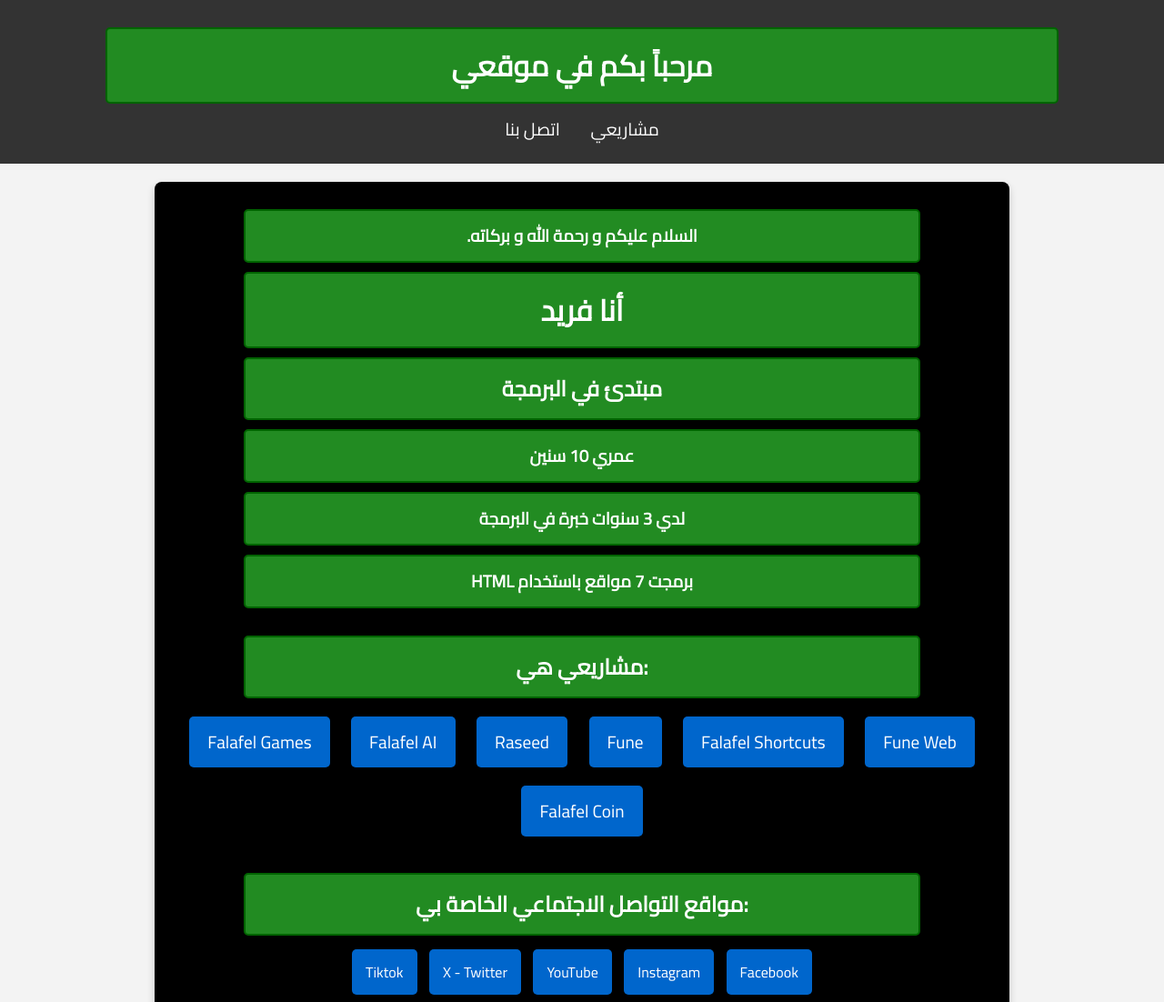
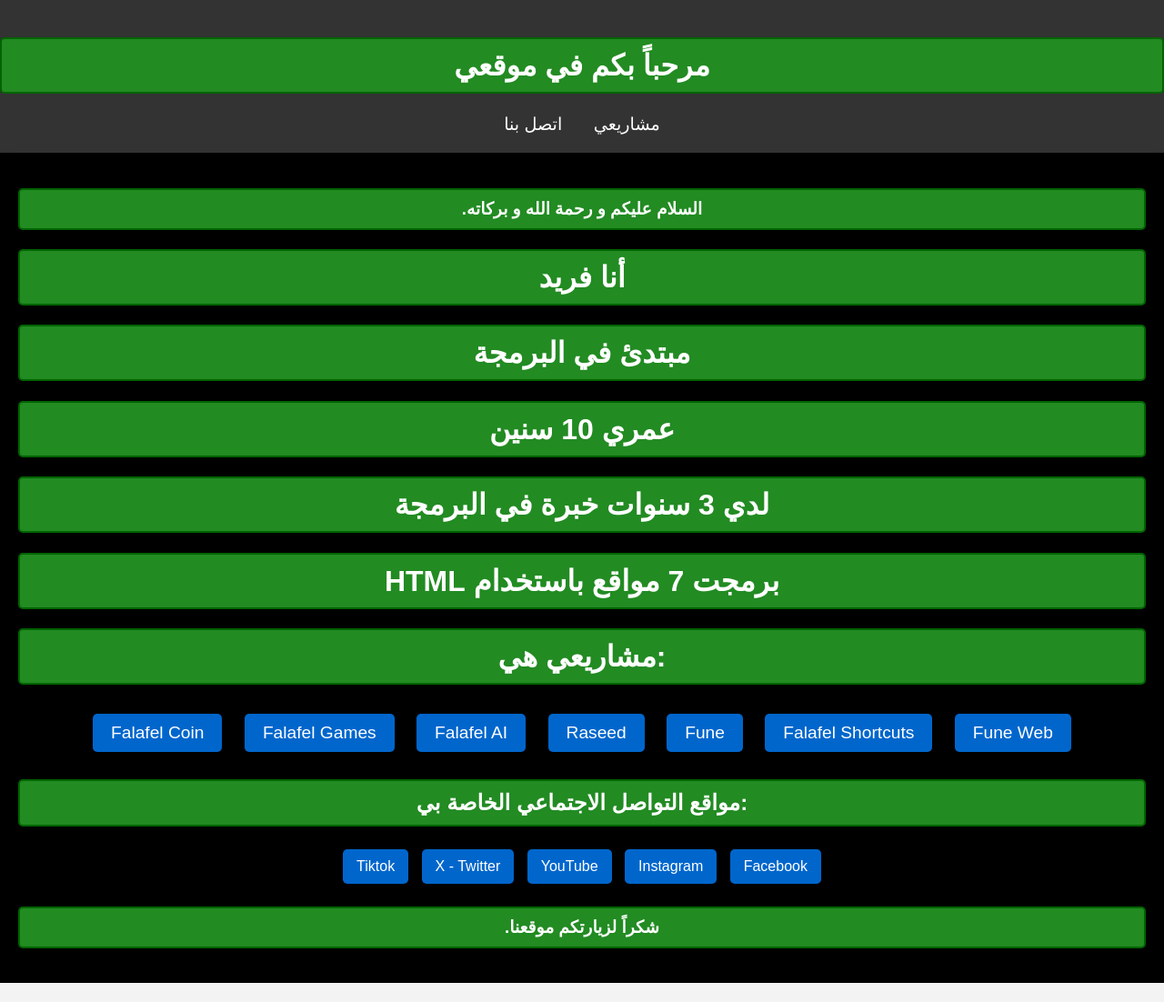
Before and after one commit to 1MrFalafel/1MrFalafel.github.io, a plain HTML site: page index.html in a window 1280 px wide. Shown: the top 1102 px of the page at 91% size. After the commit the page ends 1081 px from the top, so only its background shows below. Drawn offline with Linux system fonts and the light colour scheme.

Commit message:
Update index.html

```diff
--- a/index.html
+++ b/index.html
@@ -2,20 +2,18 @@
 <html lang="ar" dir="rtl">
 <head>
     <meta charset="UTF-8" />
-    <meta name="viewport" content="width=device-width, initial-scale=1" />
+    <meta name="viewport" content="width=device-width, initial-scale=1.0" />
     <meta name="description" content="موقع فريد، مبرمج مبتدئ يعرض مشاريعه ومهاراته في البرمجة باستخدام HTML." />
     <meta name="keywords" content="فريد، برمجة، HTML، مشاريع، فلافل" />
     <title>Falafel</title>
     <link rel="icon" href="Mr.Falafel.PNG" type="image/png" />
-    <!-- خط عربي من جوجل -->
-    <link href="https://fonts.googleapis.com/css2?family=Cairo&display=swap" rel="stylesheet" />
+
     <style>
         body {
             margin: 0;
-            font-family: 'Cairo', Arial, sans-serif;
+            font-family: Arial, sans-serif;
             background-color: #f3f3f3;
             scroll-behavior: smooth;
-            color: #222;
         }
 
         .all {
@@ -23,40 +21,41 @@
             padding: 20px;
             box-shadow: 0 4px 8px rgba(0, 0, 0, 0.2);
             animation: fadeIn 2s ease-in-out;
-            color: white;
-            border-radius: 8px;
-            max-width: 900px;
-            margin: 20px auto;
-        }
-
-        h1, h2, h3 {
-            text-align: center;
-            background-color: #228B22;
-            color: white;
-            border-radius: 5px;
-            margin: 10px auto;
-            max-width: 80%;
-            padding: 10px;
         }
 
         h1 {
+            text-align: center;
             border: 2px solid #006400;
+            background-color: #228B22;
+            color: white;
+            padding: 10px;
+            border-radius: 5px;
             animation: slideIn 1.5s ease-in-out;
         }
 
         h2 {
+            text-align: center;
             border: 2px solid #006400;
+            background-color: #228B22;
+            color: white;
+            padding: 10px;
+            border-radius: 5px;
             animation: fadeIn 2.5s ease-in-out;
         }
 
         h3 {
+            text-align: center;
             border: 2px double #006400;
+            background-color: #228B22;
+            color: white;
+            padding: 10px;
+            border-radius: 5px;
             animation: fadeIn 2.5s ease-in-out;
         }
 
         .products {
             text-align: center;
-            margin: 30px 0;
+            margin: 20px 0;
         }
 
         .products a {
@@ -80,7 +79,7 @@
 
         .social-buttons {
             text-align: center;
-            margin: 30px 0;
+            margin: 20px 0;
         }
 
         .social-buttons a {
@@ -120,20 +119,38 @@
         }
 
         @keyframes fadeIn {
-            from { opacity: 0; }
-            to { opacity: 1; }
+            from {
+                opacity: 0;
+            }
+            to {
+                opacity: 1;
+            }
         }
 
         @keyframes slideIn {
-            from { transform: translateX(-100%); }
-            to { transform: translateX(0); }
+            from {
+                transform: translateX(-100%);
+            }
+            to {
+                transform: translateX(0);
+            }
         }
 
         @keyframes zoomIn {
-            from { transform: scale(0.5); opacity: 0; }
-            to { transform: scale(1); opacity: 1; }
+            from {
+                transform: scale(0.5);
+                opacity: 0;
+            }
+            to {
+                transform: scale(1);
+                opacity: 1;
+            }
         }
     </style>
+
+    <!-- كود جوجل أدسنس -->
+    <script async src="https://pagead2.googlesyndication.com/pagead/js/adsbygoogle.js?client=ca-pub-8360775487911449"
+        crossorigin="anonymous"></script>
 </head>
 <body>
     <div class="header">
@@ -146,13 +163,13 @@
     <div class="all">
         <h3>السلام عليكم و رحمة الله و بركاته.</h3>
         <h1>أنا فريد</h1>
-        <h2>مبتدئ في البرمجة</h2>
-        <h3>عمري 10 سنين</h3>
-        <h3>لدي 3 سنوات خبرة في البرمجة</h3>
-        <h3>برمجت 7 مواقع باستخدام HTML</h3>
+        <h1>مبتدئ في البرمجة</h1>
+        <h1>عمري 10 سنين</h1>
+        <h1>لدي 3 سنوات خبرة في البرمجة</h1>
+        <h1>برمجت 7 مواقع باستخدام HTML</h1>
 
         <div id="projects" class="products">
-            <h2>:مشاريعي هي</h2>
+            <h1>:مشاريعي هي</h1>
             <a href="https://fune.web.app" target="_blank" rel="noopener noreferrer">Fune Web</a>
             <a href="https://sites.google.com/view/Falafel-shortcuts" target="_blank" rel="noopener noreferrer">Falafel Shortcuts</a>
             <a href="https://falafel-site.github.io/Fune" target="_blank" rel="noopener noreferrer">Fune</a>
@@ -162,6 +179,17 @@
             <a href="https://falafel-site.github.io/Falafel-Coin" target="_blank" rel="noopener noreferrer">Falafel Coin</a>
         </div>
 
+        <!-- إعلان جوجل أدسنس -->
+        <ins class="adsbygoogle"
+             style="display:block; text-align:center; margin: 20px auto;"
+             data-ad-client="ca-pub-8360775487911449"
+             data-ad-slot="1965507106"
+             data-ad-format="auto"
+             data-full-width-responsive="true"></ins>
+        <script>
+            (adsbygoogle = window.adsbygoogle || []).push({});
+        </script>
+
         <div id="contact" class="social-buttons">
             <h2>:مواقع التواصل الاجتماعي الخاصة بي</h2>
             <a href="https://www.facebook.com/profile.php?id=61561213798072" target="_blank" rel="noopener noreferrer" aria-label="حساب فريد على فيسبوك">Facebook</a>
@@ -170,33 +198,19 @@
             <a href="https://www.x.com/1Mr_Falafel" target="_blank" rel="noopener noreferrer" aria-label="حساب فريد على إكس">X - Twitter</a>
             <a href="https://www.tiktok.com/@1mr_falafel" target="_blank" rel="noopener noreferrer" aria-label="حساب فريد على تيك توك">Tiktok</a>
         </div>
-
         <h3>شكراً لزيارتكم موقعنا.</h3>
     </div>
 
-    <!-- إعلانات جوجل -->
-    <script async src="https://pagead2.googlesyndication.com/pagead/js/adsbygoogle.js?client=ca-pub-8360775487911449"
-     crossorigin="anonymous"></script>
-    <ins class="adsbygoogle"
-         style="display:inline-block;width:728px;height:90px"
-         data-ad-client="ca-pub-8360775487911449"
-         data-ad-slot="1965507106"></ins>
-    <script>
-         (adsbygoogle = window.adsbygoogle || []).push({});
-    </script>
-
     <script>
         document.querySelectorAll('nav a').forEach(anchor => {
-            anchor.addEventListener('click', function(e) {
+            anchor.addEventListener('click', function (e) {
                 e.preventDefault();
                 const targetId = this.getAttribute('href').substring(1);
                 const targetElement = document.getElementById(targetId);
-                if (targetElement) {
-                    window.scrollTo({
-                        top: targetElement.offsetTop - 50,
-                        behavior: 'smooth'
-                    });
-                }
+                window.scrollTo({
+                    top: targetElement.offsetTop - 50,
+                    behavior: 'smooth'
+                });
             });
         });
     </script>
```
